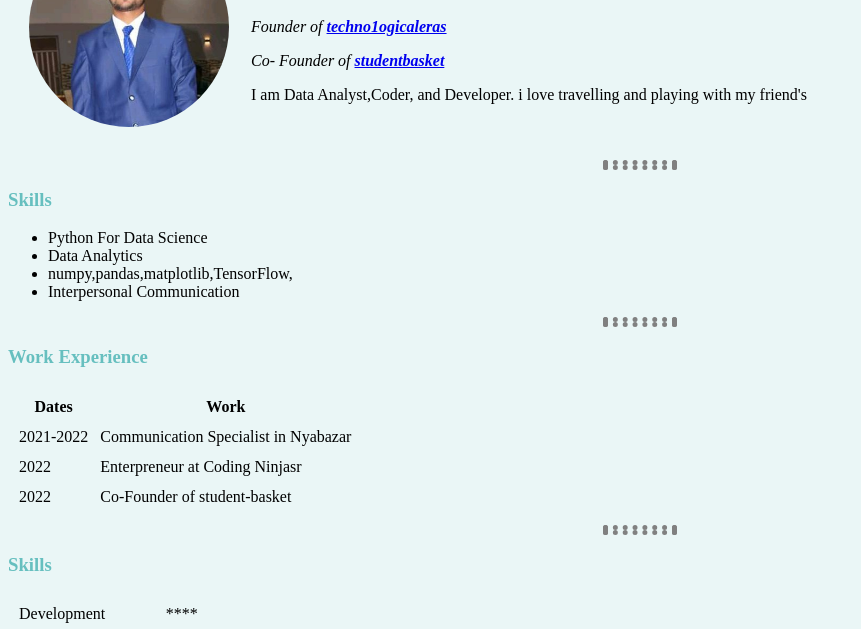
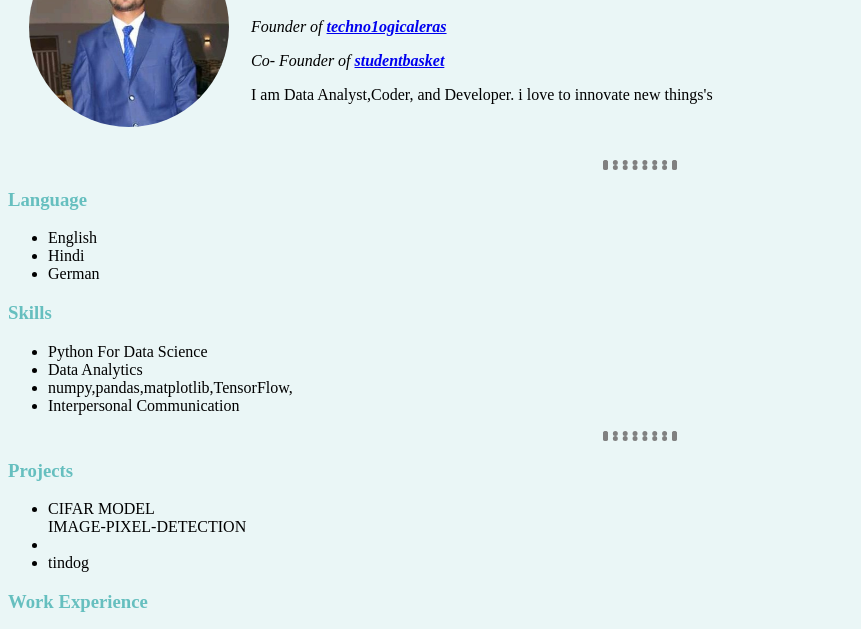
Before and after one commit to sanjus1ngh/cv, a plain HTML site: page index.html in a window 1280 px wide. Shown: the part 102-731 px from the top of the page, without its empty margins (0-861 px from the left). Drawn offline with Linux system fonts and the light colour scheme.

Commit message:
Update index.html

```diff
--- a/index.html
+++ b/index.html
@@ -22,11 +22,19 @@
                 <h1>Sanju Singh</h1>
                 <p><em>Founder of <strong><a href="https://techno1ogersera.blogspot.com/"> techno1ogicaleras</a></strong></em></p>
                 <p><em>Co- Founder of <strong><a href=studentbasket.com>studentbasket</a></strong></em></p>
-                <p>I am Data Analyst,Coder, and  Developer. i love travelling and playing with my friend's</p>
+                <p>I am Data Analyst,Coder, and  Developer. i love to innovate new things's</p>
             </td>
         </tr>
     </table>
     <hr>
+    <h3>Language</h3>
+    <ul>
+        <li>
+           English
+        </li>
+        <li>Hindi</li>
+        <li>German</li>
+    </ul>
     <h3>Skills</h3>
     <ul>
         <li>
@@ -37,6 +45,21 @@
         <li>Interpersonal Communication</li>
     </ul>
     <hr>
+
+     <h3>Projects</h3>
+    <ul>
+        <li>
+            <a herf " https://github.com/sanjus1ngh/CIFAR-MODEL">CIFAR MODEL</a>
+        </li>
+         <a herf " https://github.com/sanjus1ngh/IMAGE-PIXEL-DETECTION">IMAGE-PIXEL-DETECTION</a>
+        <li>
+
+        </li>
+        <li>
+         <a herf " https://github.com/sanjus1ngh/tindog>tindog</a>
+        </li>
+    </ul>
+
     <h3>Work Experience</h3>
     <table cellspacing = "10">
         <thead>
```
